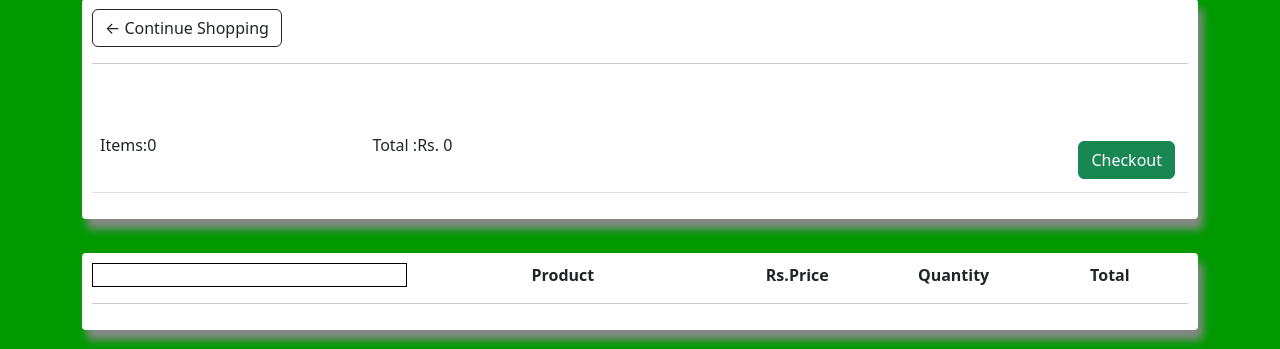
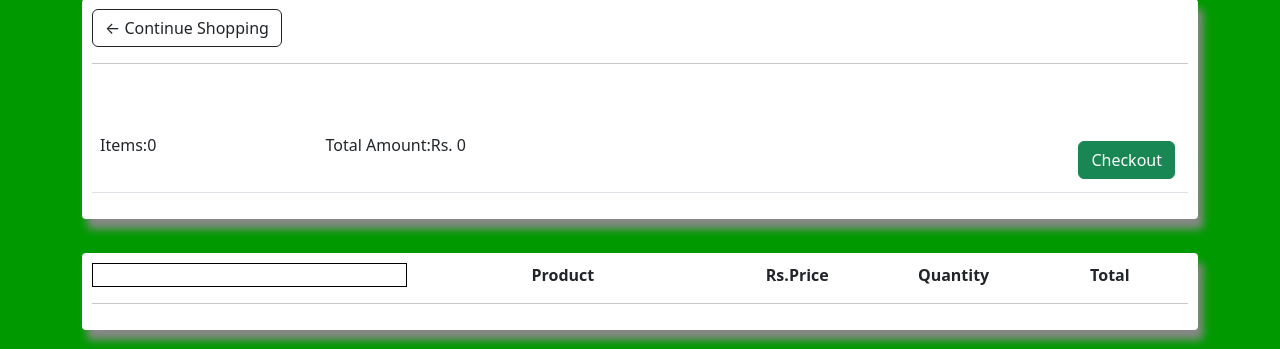
Before and after one commit to sowmyakulkarni2214/ecom, a Django app: page /cart/ in a window 1280 px wide. Shown: the part 141-490 px from the top of the page. Run offline with Django 4.2, Linux system fonts and the light colour scheme; lists and menus that the app fills with data are empty.

Commit message:
changed the value

```diff
--- a/ecomapp/templates/ecomapp/cart.html
+++ b/ecomapp/templates/ecomapp/cart.html
@@ -13,7 +13,7 @@
             <tr>
 
             <th><h6> Items:{{order.get_cart_items}}</h6></th>
-            <th><h6> Total :Rs. {{order.get_cart_total}}</h6></th>
+            <th><h6> Total Amount:Rs. {{order.get_cart_total}} </h6></th>
             <th><a style="float:right; margin:5px;" class="btn btn-success" href="{%url 'checkout'%}">Checkout</a> </th>
             </tr>
             </table>
```
